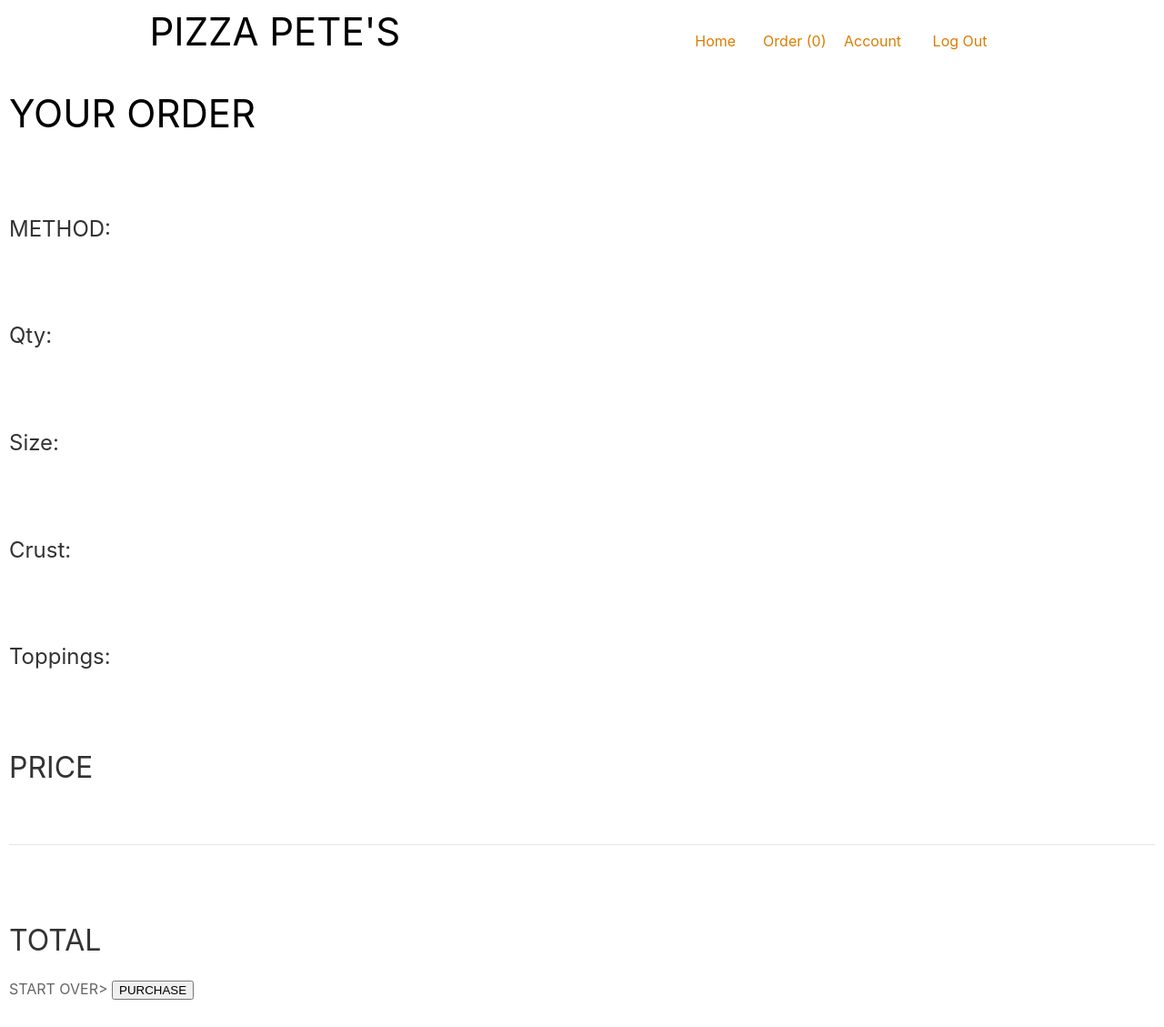
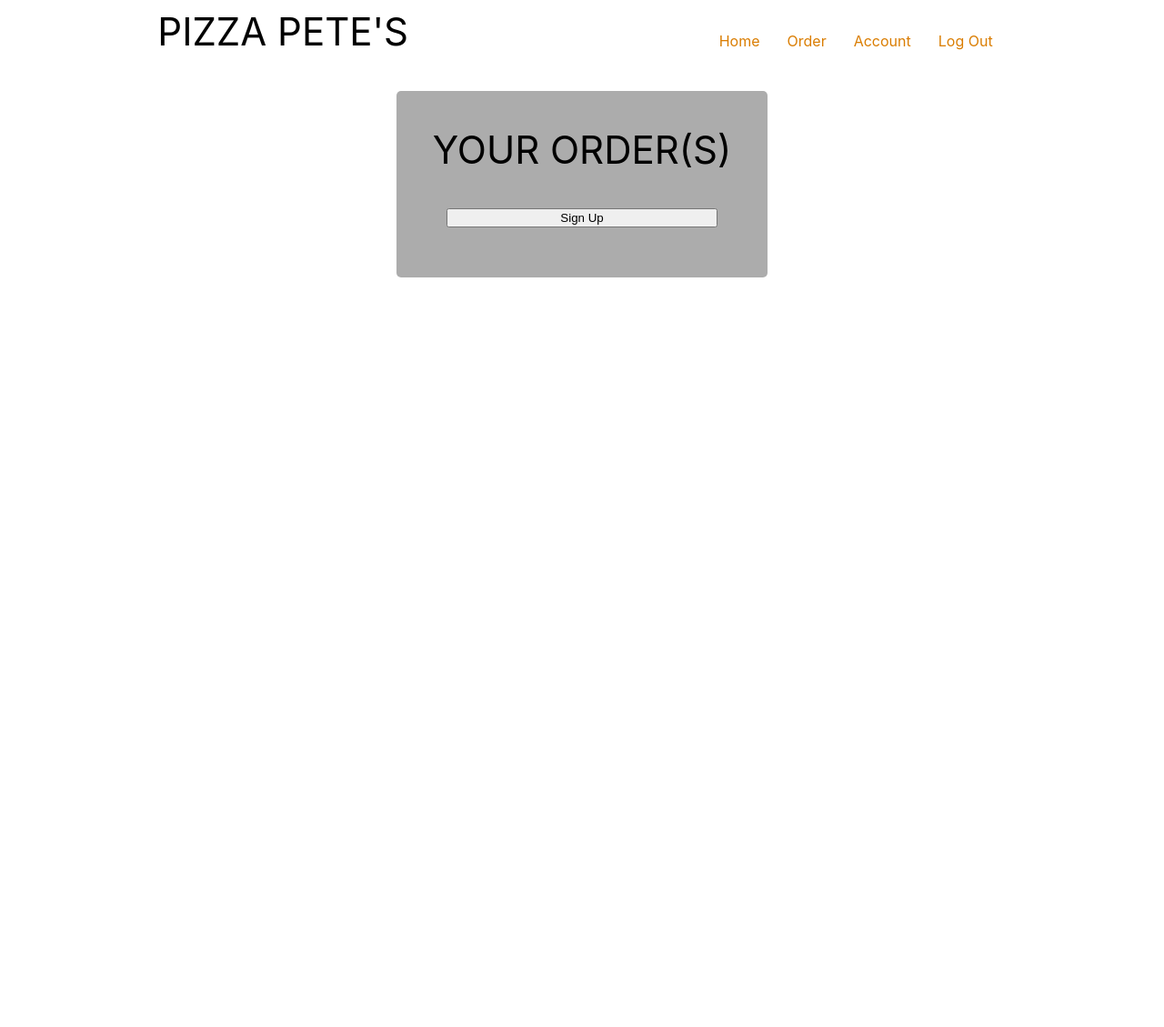
Before and after one commit to dkb2830/PizzaTime-2, a Flask app: page /user/order in a window 1280 px wide. Shown: the whole page at 91% size. After the commit the page ends 305 px from the top, so only its background shows below. Run offline with Flask 2, Linux system fonts and the light colour scheme; the visitor is signed in with stand-in values (Sample User, id 1); tables that the repository leaves empty or names only in its code hold one stand-in row (values such as "Sample post").

Commit message:
Updated Orders.py, Users.py, Craft_a_pizza.html, quick_options.html and your_order.html
Updated Orders.py, Users.py, Craft_a_pizza.html, quick_options.html and your_order.html

```diff
--- a/flask_app/controllers/orders.py
+++ b/flask_app/controllers/orders.py
@@ -7,10 +7,11 @@
 
 import socket
 
-methods_JSON=[{'name': 'Carry Out'}, {'name': 'Delivery'}]
-size_JSON=[{'size': 'Small'}, {'size': 'Medium'}, {'size': 'Large'}, {'size': 'X-Large'}]
-crust_JSON=[{'crust': 'Thin Crust'}, {'crust': 'Hand Tossed'}, {'crust': 'Stuffed crust'}]
+methods_JSON=[{'method': 'Carry Out','price':0}, {'method': 'Delivery','price':10}]
+size_JSON=[{'size': 'Small','price':10}, {'size': 'Medium','price':15}, {'size': 'Large','price':20}, {'size': 'X-Large','price':25}]
+crust_JSON=[{'crust': 'Thin Crust','price':0}, {'crust': 'Hand Tossed','price':5}, {'crust': 'Stuffed crust','price':10}]
 quantity_JSON=[{'qty': 1}, {'qty': 2}, {'qty': 3}, {'qty': 4}, {'qty': 5}]
+toppings_JSON = [{'topping':'Pepperoni','price':1},{'topping':'Olives','price':1},{'topping':'Bacon','price':1},{'topping':'Peppers','price':1},{'topping':'Pineapple','price':1},{'topping':'Spinach','price':1},]
 
 @app.route('/user/new_order')
 def new_order():
@@ -18,7 +19,7 @@
         'id':session['id']
     }
     user=User.get_by_id(data)
-    return render_template("/user/craft_a_pizza.html", user=user,all_methods= methods_JSON, all_sizes=size_JSON, all_crust=crust_JSON, all_quantities=quantity_JSON)
+    return render_template("/user/craft_a_pizza.html", user=user,all_methods= methods_JSON, all_sizes=size_JSON, all_crust=crust_JSON, all_quantities=quantity_JSON,all_toppings=toppings_JSON)
 
 @app.route('/user/favorite_order')
 @app.route('/user/random_order')
@@ -27,54 +28,37 @@
 
 @app.route('/user/send_order',methods=['POST'])
 def send_order_details():
-    stop_hack(request.form['user_id'],session['id'])
-    # end of code block identifying and logging out the hacker
 
-    if not validate_order( request.form):
-        return render_template("/user/new_order.html")
+    session_data = request.form
+    toppings_list = []
+    for v in session_data.values():
+        for t in toppings_JSON:
+            if v == t['topping']:
+                toppings_list.append(v)
 
     data = {
         'method':request.form['method'],
         'size':request.form['size'],
         'crust':request.form['crust'],
         'quantity':request.form['quantity'],
-        'toppings': request.form['toppings'],
+        'toppings': ", ".join(toppings_list),
+        'number_of_toppings': len(toppings_list),
         'user_id': int(session['id'])
     }
 
-    Order.save_order(data)
+    data['order_total'] = calcOrderTotal(data)
 
-    return redirect("/user/dashboard")
+    session['user_session_orders'] = [data] + session['user_session_orders']
+    #Order.save_order(data)
+    print("Now Printing the session data: ",session['user_session_orders'])
 
-@app.route('/user/delete_order',methods=['POST'])
-def delete_user_order():
-    stop_hack(request.form['user_id'],session['id'])
+    return redirect("/user/order")
 
-    data = {'id': request.form['order_id']}
-    Order.delete_order(data)
-
-    return redirect("/user/dashboard")
-
-def stop_hack(sender_info, session_info):
-    if int(sender_info) != int(session_info):
-        hostname = socket.gethostname()
-        ip_address = socket.gethostbyname(hostname)
-        log_data = {
-            'hostname': hostname,
-            'ip_address': ip_address,
-            'id':session['id']
-        }
-
-        results = User.get_by_id(log_data)
-        session.clear()
-
-        print("Your hostname:",log_data['hostname'])
-        print("Your IP Address is:",log_data['ip_address'])
-
-        return render_template("final_warning.html",log_info=log_data,user_info=results)
-    else:
-        return False
-
+def calcOrderTotal(info):
+    num_sum = 0
+    for m in methods_JSON:
+        print(m['method'])
+    return num_sum
 
 def validate_order ( order ):
     is_valid = True
--- a/flask_app/controllers/users.py
+++ b/flask_app/controllers/users.py
@@ -67,6 +67,7 @@
         return redirect("/")
 
     session['id'] = user.id
+    session['user_session_orders'] = []
 
     return redirect("/user/quick_options")
 
@@ -88,25 +89,6 @@
     my_fave.append(favorite_order)
     return render_template("/user/quick_options.html",favorite_order = my_fave, user=user)
 
-@app.route('/user/order')
-def your_order():
-    print(session['id'])
-    data = {
-        "id": session['id']
-
-    }
-    user = User.get_by_id(data)
-    # test
-
-    my_fave = []
-    if user.favorite_order != '':
-        data = {
-            "id":user.favorite_order
-        }
-    favorite_order = User.get_favorite_order(data)
-    my_fave.append(favorite_order)
-    return render_template("/user/your_order.html",favorite_order = my_fave, user=user)
-
 # old account page
 @app.route('/user/account')
 def update_account():
@@ -126,6 +108,9 @@
     my_fave.append(favorite_order)
     return render_template("/user/account_info.html",favorite_order = my_fave)
 
+@app.route('/user/order')
+def track_orders():
+    return render_template("/user/your_order.html")
 
 @app.route('/logout')
 def close_sessions():
--- a/flask_app/templates/user/your_order.html
+++ b/flask_app/templates/user/your_order.html
@@ -25,12 +25,7 @@
                 <div class="uk-navbar-left">
                     <ul class="uk-navbar-nav">
                         <il class="uk_active uk-padding-small"><a href="/user/quick_options">Home</a></il>
-                        <!-- <il class="uk-padding-small"><a href="/user/order">Order</a></il> -->
-                        {% if user.order != null: %}
-                            <il class="uk_active uk-padding-small"><a class="navbar-button" href="/user/order">Order ({{ user.order }})</a>
-                        {% else: %}
-                            <il class="uk_active uk-padding-small"><a class="navbar-button" href="/user/order">Order (0)</a>
-                        {% endif %}
+                        <il class="uk-padding-small"><a href="/user/order">Order</a></il>
                         <il class="uk-padding-small"><a href="/user/account/past_orders">Account</a></il>
                         <il class="uk-padding-small"><a href="/logout">Log Out</a></il>
                     </ul>
@@ -39,34 +34,46 @@
         </header>
 
         <main>
-            <h1>YOUR ORDER</h1>
-            <br>
-            <!-- <h3>METHOD: order.method</h3> -->
-            <h3>METHOD: </h3>
-            <br>
-            <!-- <h3>Qty: order.quantity</h3> -->
-            <h3>Qty: </h3>
-            <br>
-            <!-- <h3>Size: order.size</h3> -->
-            <h3>Size: </h3>
-            <br>
-            <!-- <h3>Crust: order.crust</h3> -->
-            <h3>Crust: </h3>
-            <br>
-            <!-- <h3>Toppings: order.toppings</h3> -->
-            <h3>Toppings: </h3>
-            <br>
-            <!-- <h2>PRICE     order.price</h2>   -->
-            <h2>PRICE     </h2>
-            <br>
-            <hr>
-            <br>
-            <!-- <h2>TOTAL   order.order_total</h2>  -->
-            <h2>TOTAL   </h2>
+            <div class="uk-flex uk-overflow_auto uk-container uk-flex-center uk-column-1-2-3">
+                <div class="uk-padding uk-border-rounded" style="background-color:rgb(172, 172, 172);">
+                    <h1>YOUR ORDER(S)</h1>
+                    <form class="uk-form-stacked" action="/signup/user" method="POST">
+                        {% for order in session.user_session_orders %}
+                            <div class="uk-flex">
+                                <label class="uk-form-label" for="cart_order_no">Cart Order Number:&nbsp;</label>
+                                <label class="uk-form-label" for="cart_order_no">{{ loop.index}}</label>
+                            </div>
+                            <div class="uk-flex">
+                                <label class="uk-form-label" for="method">Method:&nbsp;</label>
+                                <label class="uk-form-label" for="method">{{ order.method}}</label>
+                            </div>
+                            <div class="uk-flex">
+                                <label class="uk-form-label" for="quantity">Quantity:&nbsp;</label>
+                                <label class="uk-form-label" for="quantity">{{ order.quantity}}</label>
+                            </div>
+                            <div class="uk-flex">
+                                <label class="uk-form-label" for="size">Size:&nbsp;</label>
+                                <label class="uk-form-label" for="size">{{ order.size}}</label>
+                            </div>
+                            <div class="uk-flex">
+                                <label class="uk-form-label" for="crust">Crust:&nbsp;</label>
+                                <label class="uk-form-label" for="crust">{{ order.crust}}</label>
+                            </div>
+                            <div class="uk-flex">
+                                <label class="uk-form-label" for="toppings">Toppings:&nbsp;</label>
+                                <label class="uk-form-label" for="toppings">{{ order.toppings}}</label>
+                            </div>
+                            <hr class="uk-divider-icon">
 
-            <Link to="/user/random_order">START OVER</Link>>     <button>PURCHASE</button>
+                        {% endfor %}
 
+                        <div class="uk-padding-small">
+                            <input class="uk-width-1-1" type="submit" value="Sign Up">
+                        </div>
+                    </form>
+                </div>
 
+            </div>
         </main>
         <footer>
             <nav class="uk-navbar-container" uk-navbar style="background-color: rgb(255, 255, 255);">
```
Also changed, not shown: flask_app/templates/user/craft_a_pizza.html (+15 -59 lines), flask_app/templates/user/quick_options.html (+1 -6 lines).
